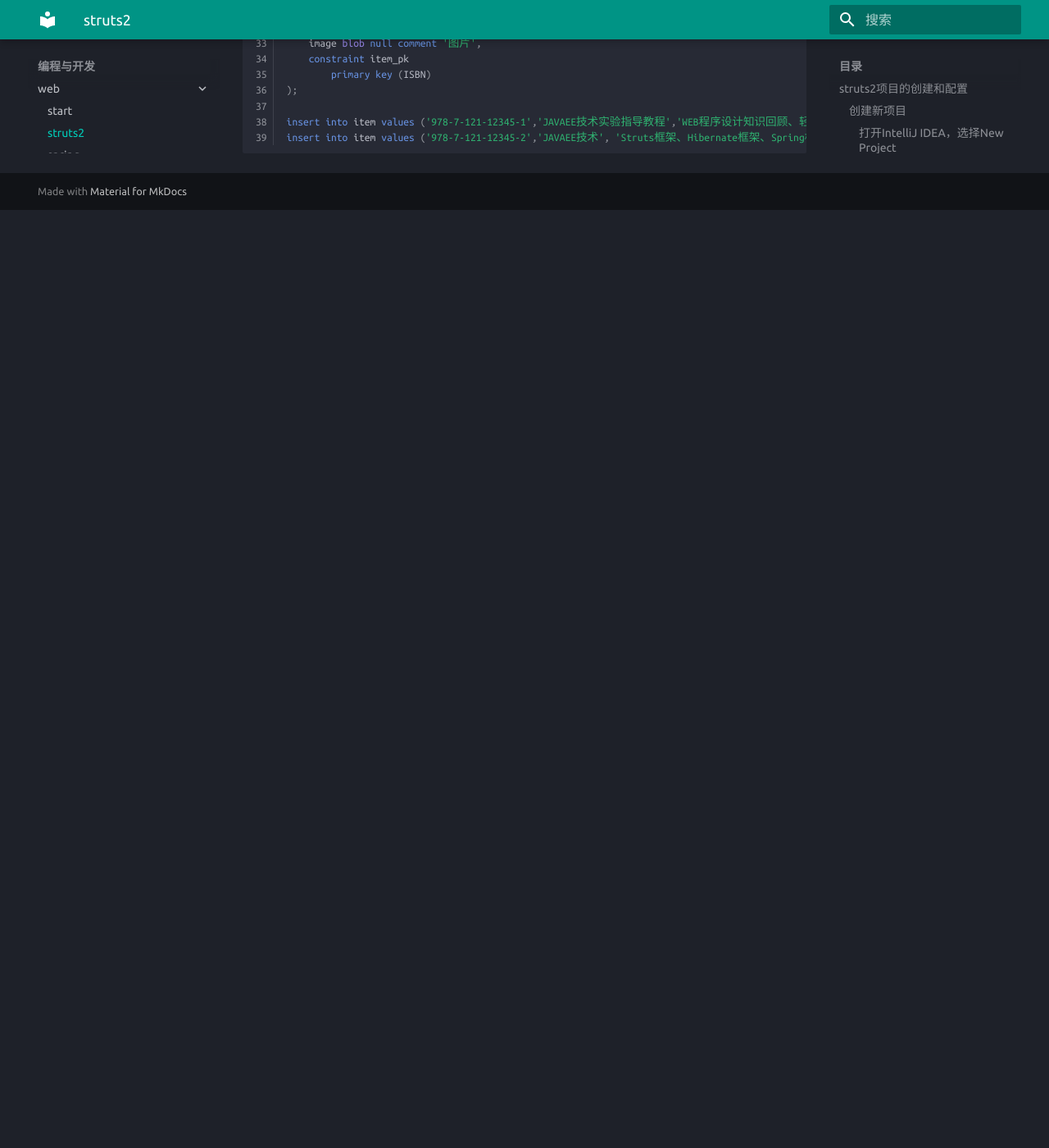
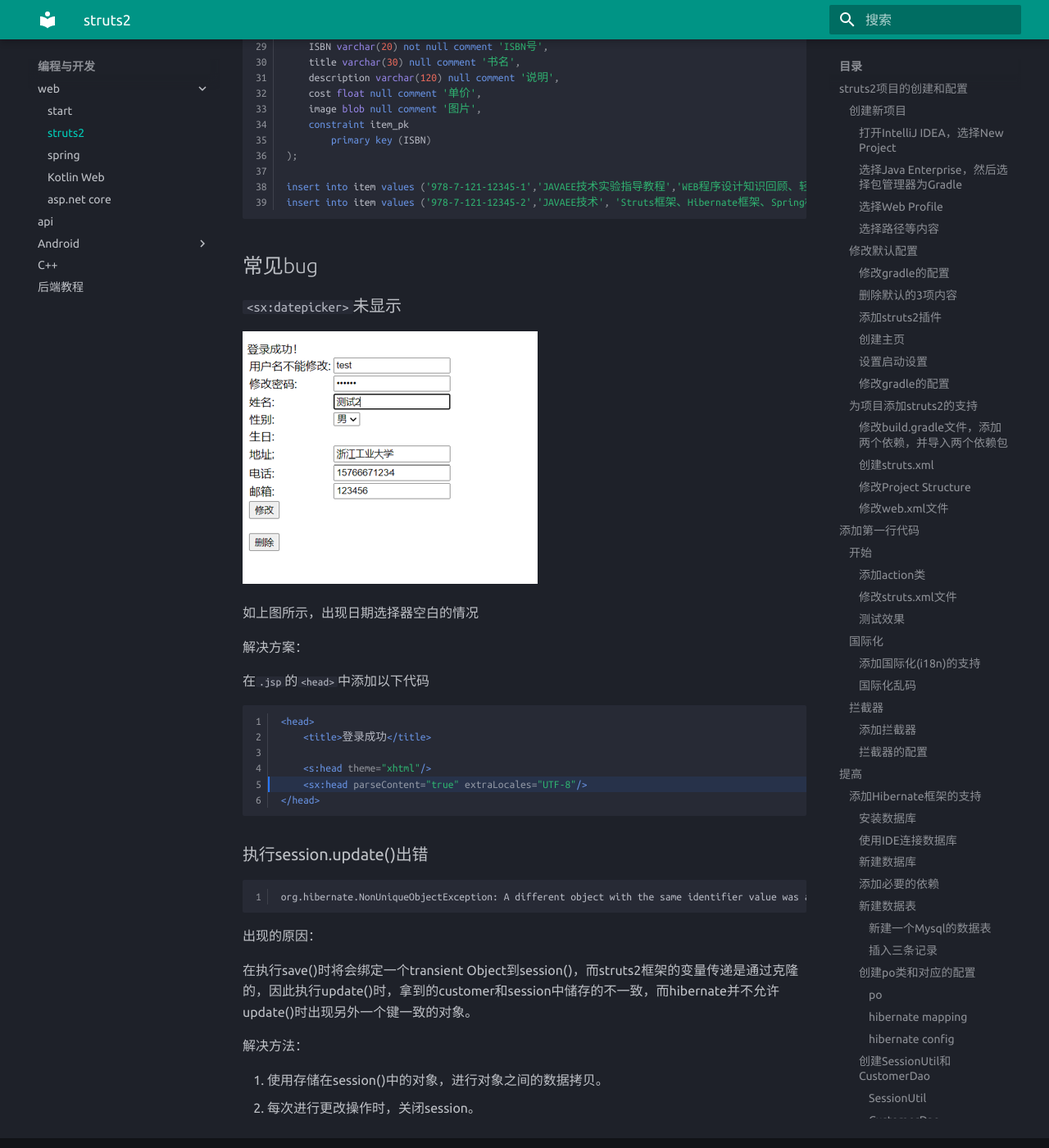
Before and after one commit to h1542462994/notebook, an MkDocs documentation site: the page built from docs/notes/struts2.md, in a window 1280 px wide and 1400 px high, scrolled down 33780 px. Shown: the whole window at 82% size. Built offline with MkDocs 1.6.1 and Material for MkDocs 9.7.7, drawn with Linux system fonts in a browser that asks for light colours; before the commit the page ends 34036 px from its top, so only the background shows below that.

Commit message:
更新hibernate

````diff
--- a/docs/notes/struts2.md
+++ b/docs/notes/struts2.md
@@ -1101,9 +1101,11 @@
 
 ```
 
-### 附录
+### Hibernate框架个人理解
 
-#### 完整的Sql代码
+## 附录
+
+### 完整的Sql代码
 
 ```sql hl_lines="3"
 drop database chtHibernateDb;
@@ -1146,3 +1148,39 @@
 insert into item values ('978-7-121-12345-1','JAVAEE技术实验指导教程','WEB程序设计知识回顾、轻量级JAVAEE应用框架、企业级EJB组件编程技术、JAVAEE综合应用开发',19.95,null);
 insert into item values ('978-7-121-12345-2','JAVAEE技术', 'Struts框架、Hibernate框架、Spring框架、会话Bean、实体Bean、消息驱动Bean',29.95,null);
 ```
+
+## 常见bug
+
+### `<sx:datepicker>`未显示
+
+![截图](./../assets/img/struts-21.png)
+
+如上图所示，出现日期选择器空白的情况
+
+解决方案：
+
+在`.jsp`的`<head>`中添加以下代码
+
+```xml hl_lines="5"
+<head>
+    <title>登录成功</title>
+
+    <s:head theme="xhtml"/>
+    <sx:head parseContent="true" extraLocales="UTF-8"/>
+</head>
+```
+
+### 执行session.update()出错
+
+```
+org.hibernate.NonUniqueObjectException: A different object with the same identifier value was already associated with the session : [cn.edu.zjut.po.Customer#4]
+```
+
+出现的原因：
+
+在执行save()时将会绑定一个transient Object到session()，而struts2框架的变量传递是通过克隆的，因此执行update()时，拿到的customer和session中储存的不一致，而hibernate并不允许update()时出现另外一个键一致的对象。
+
+解决方法：
+
+1. 使用存储在session()中的对象，进行对象之间的数据拷贝。
+2. 每次进行更改操作时，关闭session。
````
Also changed, not shown: docs/assets/img/struts-21.png (added).
